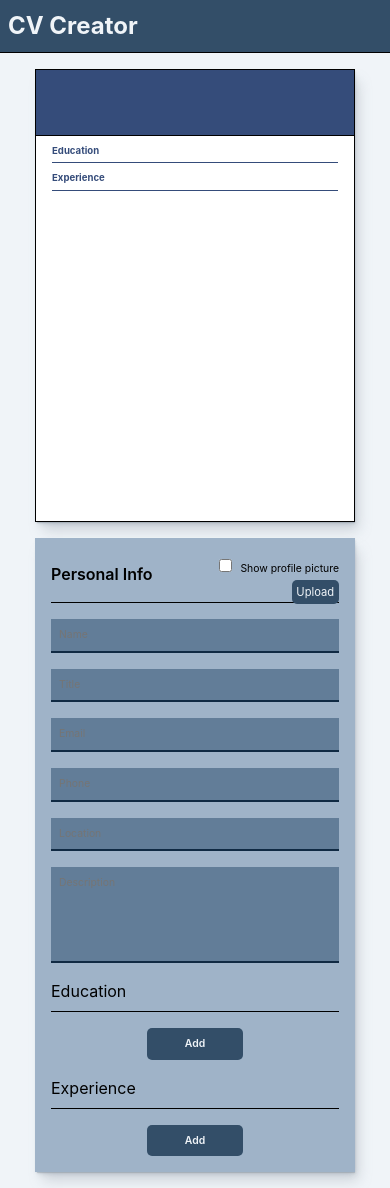
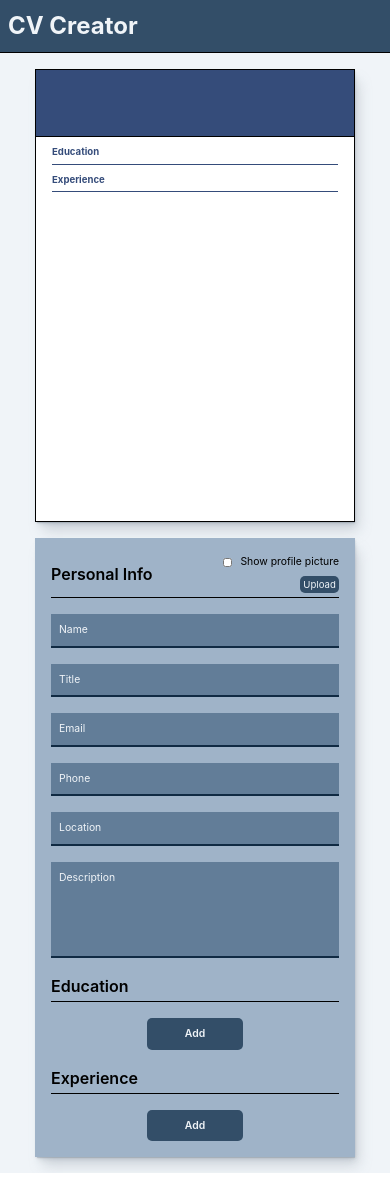
Before and after one commit to vlunaklick/cv_creator, a React (Create React App) app: page / in a window 390 px wide. Built offline with nearby package versions, Linux system fonts and the light colour scheme.

Commit message:
Fixed some errors of design

```diff
--- a/src/App.css
+++ b/src/App.css
@@ -73,10 +73,8 @@
     padding: 1rem;
 }
 .personalInfo{
-    margin: 0;
     font-weight: 600;
     width: 100%;
-    margin-bottom: 0.5rem;
 }
 
 #description{
@@ -91,10 +89,9 @@
 }
 
 .educationalInfo{
-    margin: 0;
-    font-weight: 400;
+    font-weight: 600;
     width: 100%;
-    padding-bottom: 0.5rem;
+    padding-bottom: 0.2rem;
     border-bottom: 1px solid #000;
 }
 
@@ -103,6 +100,7 @@
     align-items: center;
     border-bottom: 1px solid #000;
     width: 100%;
+    padding-bottom: 0.2rem;
 }
 
 .boxP{
@@ -111,10 +109,6 @@
     display: flex;
     align-items: flex-end;
     flex-direction: column;
-}
-
-#probox{
-    margin-right: 0.5rem;
 }
 
 .buttonAdd{
@@ -147,6 +141,13 @@ label{
     font-size: .7rem;
 }
 
+.allowPro{
+    display: flex;
+    justify-content: center;
+    align-items: center;
+    gap: 0.5rem;
+}
+
 @media screen and (max-width: 820px) {
     .example{
         width: 20rem;
@@ -173,6 +174,9 @@ label{
     .nameProfG{
         font-size: 1rem;
     }
+    #probox{
+        width: .6rem;
+    }
 }
 
 .inputfile{
@@ -186,3 +190,10 @@ label{
     border-radius: 5px;
     font-size: 0.7rem;
 }
+
+@media screen and (max-width: 830px){
+    .labelFile{
+        padding: 0.2rem;
+        font-size: 0.6rem;
+    }
+}
--- a/src/App.js
+++ b/src/App.js
@@ -226,7 +226,7 @@ class App extends React.Component {
 						<div className='heading'>
 							<h1 className='personalInfo'>Personal Info</h1>
 							<div className='boxP'>
-								<div>
+								<div class="allowPro">
 									<input
 										onClick={e => this.changeProf(e)}
 										id='probox'
--- a/src/components/Description/description.css
+++ b/src/components/Description/description.css
@@ -3,6 +3,7 @@
     flex-direction: column;
     padding: 1rem;
     padding-bottom: 0;
+    gap: 0.2rem;
 }
 
 .upperTitle{
@@ -13,7 +14,6 @@
 }
 
 .pE{
-    margin-top: 0.27rem;
     font-size: 1rem;
     text-align: justify;
     text-justify: inter-word;
--- a/src/components/Experience/experience.css
+++ b/src/components/Experience/experience.css
@@ -1,19 +1,20 @@
 .contInex{
     display: flex;
-    padding: 1rem;
-    padding-top: 0;
-    padding-bottom: 0;
+    padding: 0 1rem;
+    margin-top: 0.2rem;
 }
 
 .contder,
 .contizq{
+    padding-bottom: 0.2rem;
     width: 100%;
     border-bottom: 1px solid var(--colorBrackets);
+    display: flex;
+    flex-direction: column;
+    gap: 0.2rem;
 }
 
 h4{
-    margin-bottom: 0.3rem;
-    margin-top: 0.3rem;
     font-weight: 400;
     color: var(--colorFont);
     font-size: 1rem;
--- a/src/components/InputText/inputtext.css
+++ b/src/components/InputText/inputtext.css
@@ -10,3 +10,8 @@
     color: #F0F4F8;
     cursor: text;
 }
+
+
+::placeholder{
+    color: #F0F4F8;
+}
--- a/src/components/Sidebar/sidebar.css
+++ b/src/components/Sidebar/sidebar.css
@@ -10,11 +10,12 @@
     align-items: center;
     border-bottom: 1px solid #000;
     color: #ffffff;
+    padding: 0.3rem;
+    gap: 0.2rem;
 }
 
 .profilePic{
     border: 1px solid #000;
-    margin-left: 0.5rem;
 }
 
 .profilePicture{
@@ -25,7 +26,6 @@
 }
 
 .basicStuff{
-    margin-left: 0.5rem;
     height: 80%;
     display: flex;
     flex-direction: column;
@@ -36,6 +36,7 @@
 
 .nameProf{
     font-size: 1.5rem;
+    text-align: center;
 }
 
 .titProf{
@@ -59,11 +60,10 @@
 
 .contactsStuff{
     height: 80%;
-    margin-right: 1rem;
     display: flex;
     justify-content: center;
     flex-direction: column;
-    padding-left: 0.5rem;
+    padding-left: 0.2rem;
     border-left: 1px solid #ffffff;
     width: 40%;
     gap: 0.5rem;
@@ -72,7 +72,7 @@
 .mailS{
     display: flex;
     align-items: center;
-    gap: 0.5rem;
+    gap: 0.2rem;
 }
 
 .textS{
```
Also changed, not shown: 1 other file (tests, documents, lock files or other folders).
